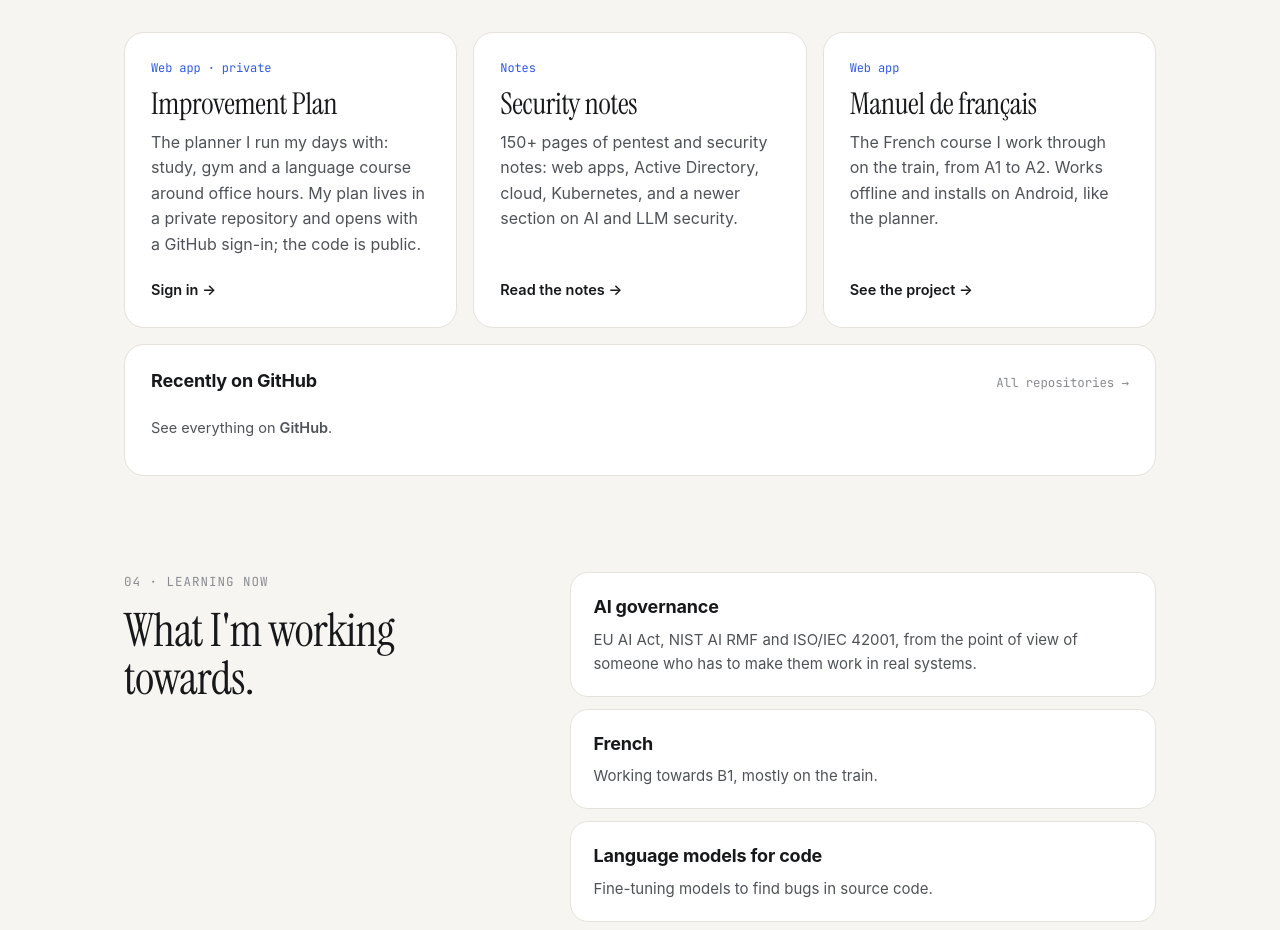
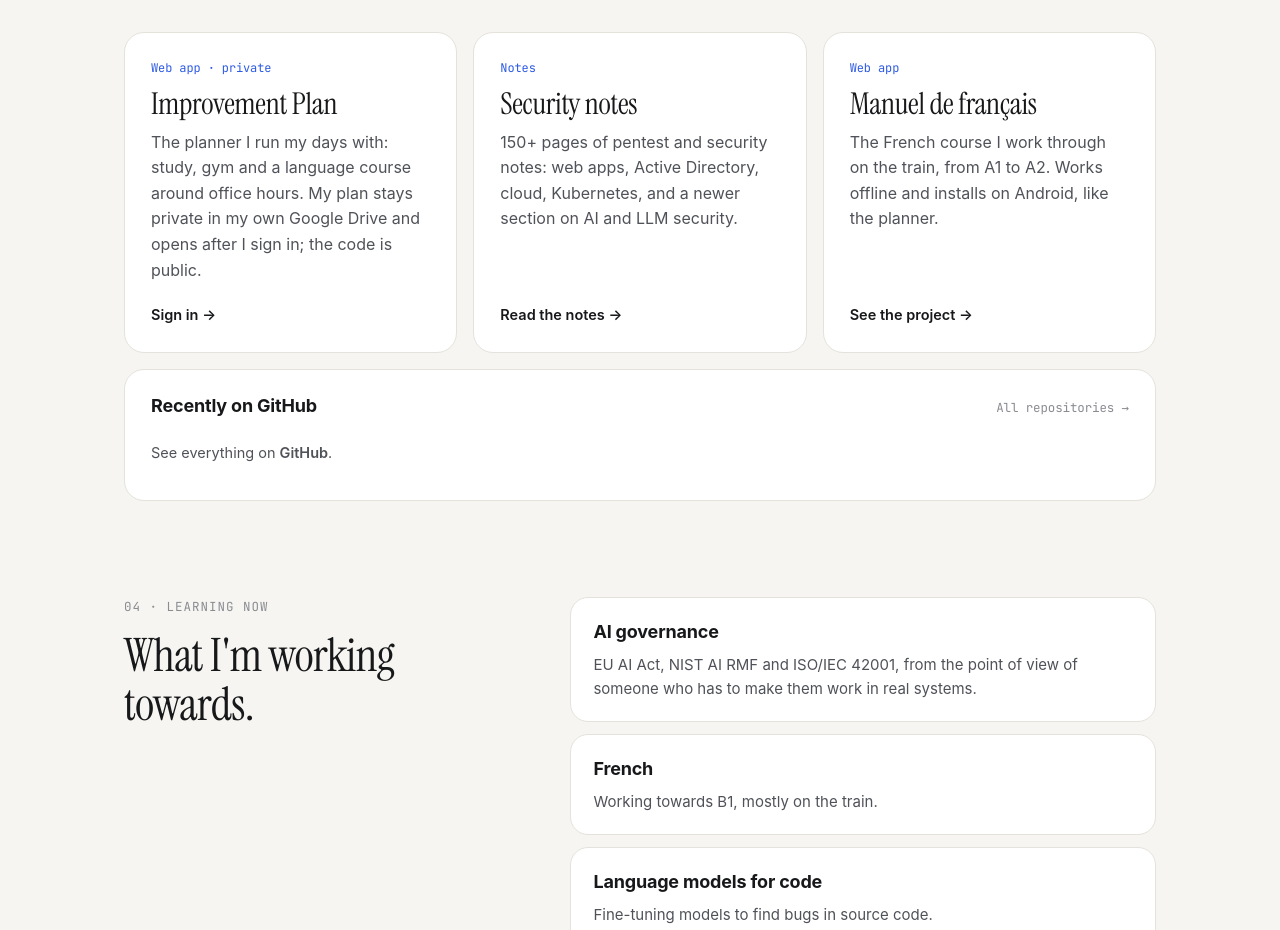
Before and after one commit to gandhi-taha/gandhi-taha.github.io, a plain HTML site: page index.html in a window 1280 px wide. Shown: the part 2408-3338 px from the top of the page. Drawn offline with Linux system fonts and the light colour scheme; no server answers.

Commit message:
Planner card: Google sign-in

```diff
--- a/index.html
+++ b/index.html
@@ -119,7 +119,7 @@
     <a class="feature reveal" href="plan/">
       <span class="kind mono">Web app · private</span>
       <h3>Improvement Plan</h3>
-      <p>The planner I run my days with: study, gym and a language course around office hours. My plan lives in a private repository and opens with a GitHub sign-in; the code is public.</p>
+      <p>The planner I run my days with: study, gym and a language course around office hours. My plan stays private in my own Google Drive and opens after I sign in; the code is public.</p>
       <span class="go">Sign in →</span>
     </a>
     <a class="feature reveal" href="security/">
```
